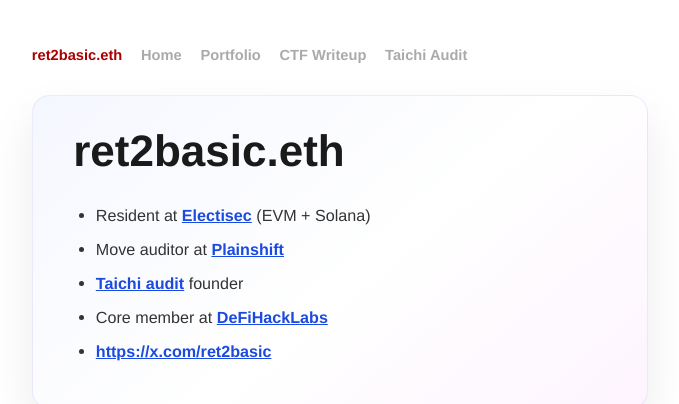
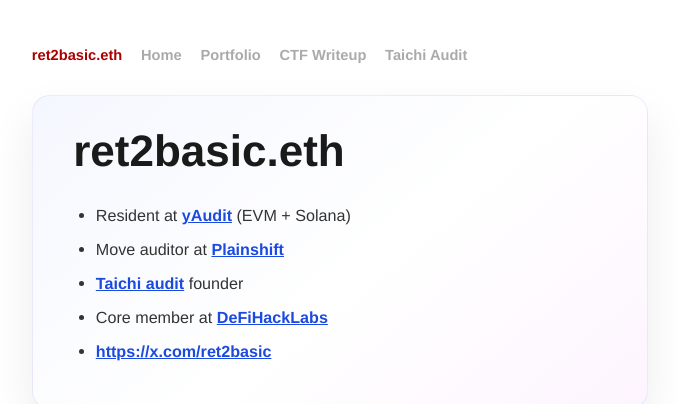
Before and after one commit to ret2basic/ret2basic.github.io, a Jekyll site: the page built from index.html, in a window 1280 px wide and 900 px high. Shown: the top 404 px of the window, without its empty margins (300-979 px from the left). Built offline with Jekyll 4.4.1, drawn with Linux system fonts in a browser that asks for light colours.

Commit message:
Update residency affiliation

```diff
--- a/index.html
+++ b/index.html
@@ -7,7 +7,7 @@ title: ret2basic.eth - Web3 Security Researcher
   <section class="hero">
     <h1>ret2basic.eth</h1>
     <ul class="tagline">
-      <li>Resident at <a href="https://electisec.com/team" target="_blank">Electisec</a> (EVM + Solana)</li>
+      <li>Resident at <a href="https://yaudit.dev/" target="_blank">yAudit</a> (EVM + Solana)</li>
       <li>Move auditor at <a href="https://plainshift.io/" target="_blank">Plainshift</a></li>
       <li><a href="https://taichiaudit.com/" target="_blank">Taichi audit</a> founder</li>
       <li>Core member at <a href="https://defihacklabs.io/" target="_blank">DeFiHackLabs</a></li>
```
